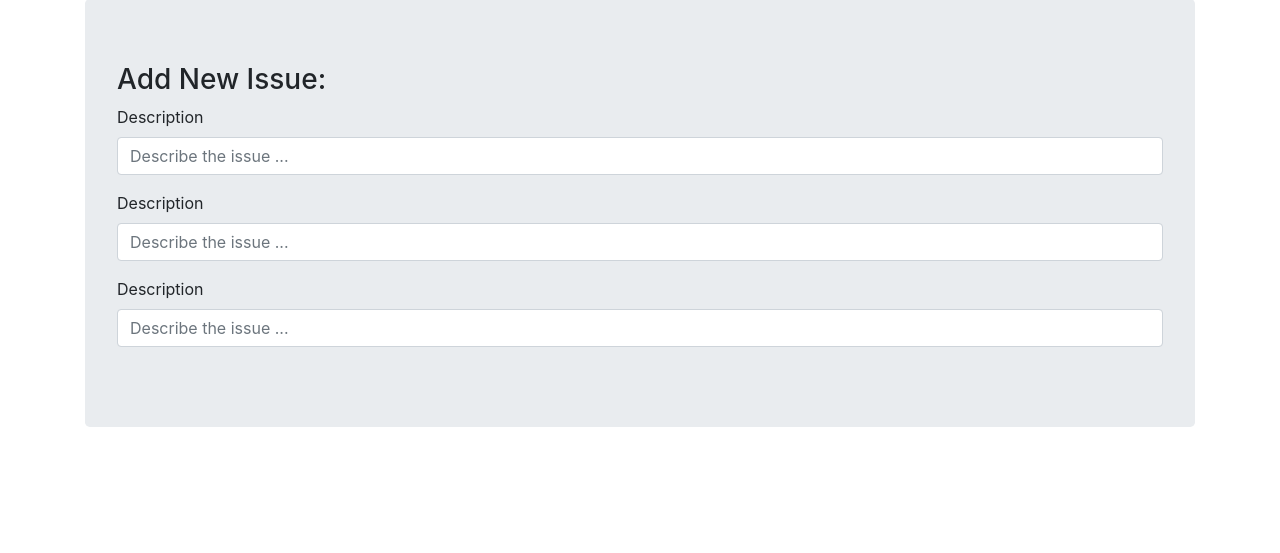
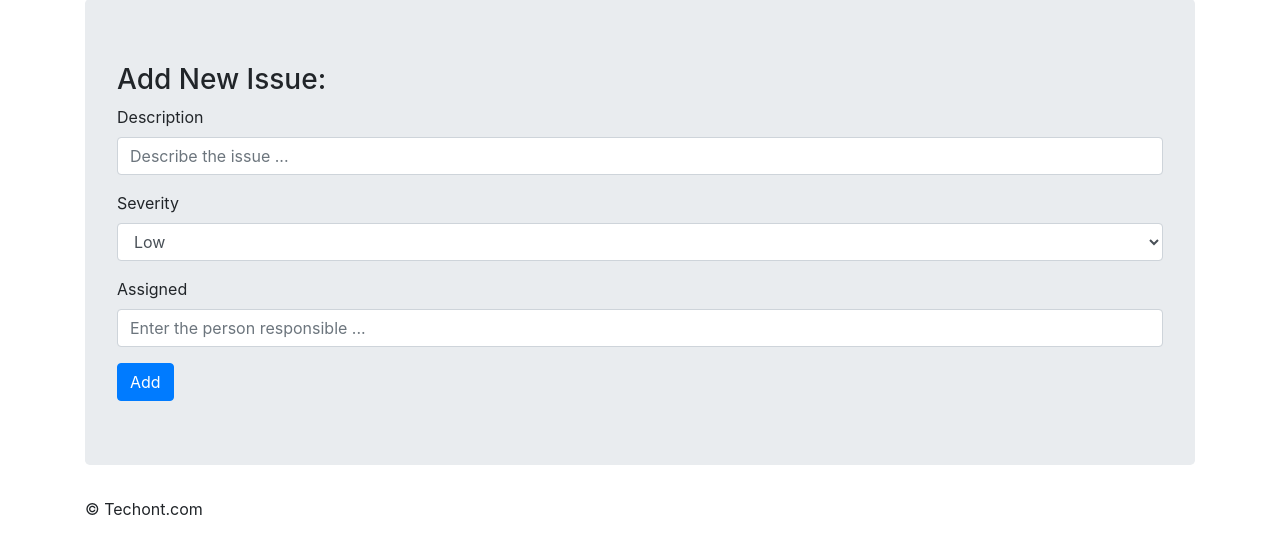
Before and after one commit to donmikoa/Issue-tracker, a plain HTML site: page index.html in a window 1280 px wide. Shown: the part 57-610 px from the top of the page. Drawn offline with nearby package versions, Linux system fonts and the light colour scheme.

Commit message:
Completing the html aspect of the code

```diff
--- a/index.html
+++ b/index.html
@@ -29,24 +29,30 @@
 						/>
 					</div>
 					<div class="form-group">
-						<label for="issueDescInput">Description</label>
+						<label for="issueSeverityInput">Severity</label>
+						<select id="issueSeverityInput" class="form-control">
+							<option value="Low">Low</option>
+							<option value="Low">Medium</option>
+							<option value="Low">High</option>
+						</select>
+					</div>
+					<div class="form-group">
+						<label for="issueAssignedInput">Assigned</label>
 						<input
 							type="text"
 							class="form-control"
-							id="issueDescInput"
-							placeholder="Describe the issue ..."
+							id="issueAssignedInput"
+							placeholder="Enter the person responsible ..."
 						/>
 					</div>
-					<div class="form-group">
-						<label for="issueDescInput">Description</label>
-						<input
-							type="text"
-							class="form-control"
-							id="issueDescInput"
-							placeholder="Describe the issue ..."
-						/>
-					</div>
+					<button type="submit" class="btn btn-primary">Add</button>
 				</form>
+			</div>
+			<div class="col-lg-12">
+				<div id="issueList"></div>
+			</div>
+			<div class="footer">
+				<p>&copy Techont.com</p>
 			</div>
 		</div>
 
```
